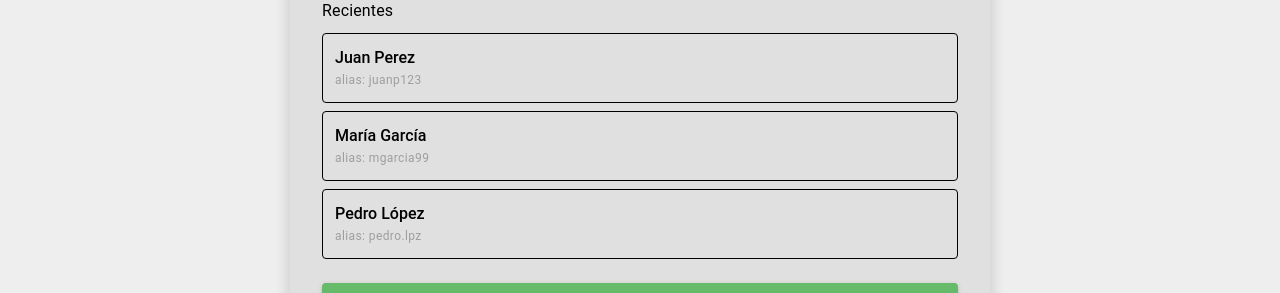
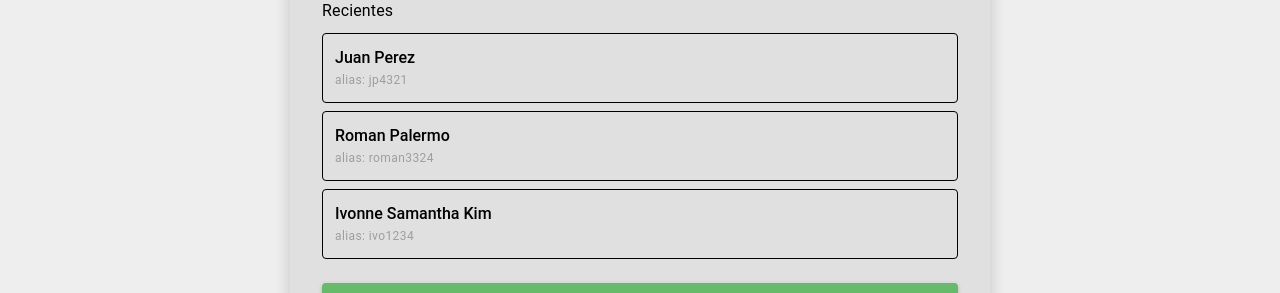
Before and after one commit to NaPrado/HCITP2, a Vue app in the folder walletuce/: page /TransferPage in a window 1280 px wide. Shown: the part 299-592 px from the top of the page. Built offline with nearby package versions, Linux system fonts and the light colour scheme; a small style sheet from the web is missing.

Commit message:
Style update for edit button in transfer page

```diff
--- a/walletuce/src/pages/TransferPage.vue
+++ b/walletuce/src/pages/TransferPage.vue
@@ -130,9 +130,9 @@ const form = ref({
 const destinatarioSeleccionado = ref(false);
 
 const destinatariosRecientes = ref([
-  { nombre: "Juan Perez", alias: "juanp123" },
-  { nombre: "María García", alias: "mgarcia99" },
-  { nombre: "Pedro López", alias: "pedro.lpz" },
+  { nombre: "Juan Perez", alias: "jp4321" },
+  { nombre: "Roman Palermo", alias: "roman3324" },
+  { nombre: "Ivonne Samantha Kim", alias: "ivo1234" },
 ]);
 
 const destinatariosFiltrados = computed(() => {
@@ -218,10 +218,10 @@ function onSubmit() {
   transition: background-color 0.2s ease;
   border-radius: 50%;
   padding: 8px;
-  background-color: #e0f2f1; /* Verde suave */
+  background-color: #f1f1f1; /* Gris muy claro, casi blanco */
 }
 
 .edit-btn:hover {
-  background-color: #b2dfdb; /* Un poco más oscuro al pasar el mouse */
+  background-color: #e0e0e0; /* Un poquito más oscuro para hover */
 }
 </style>
```
